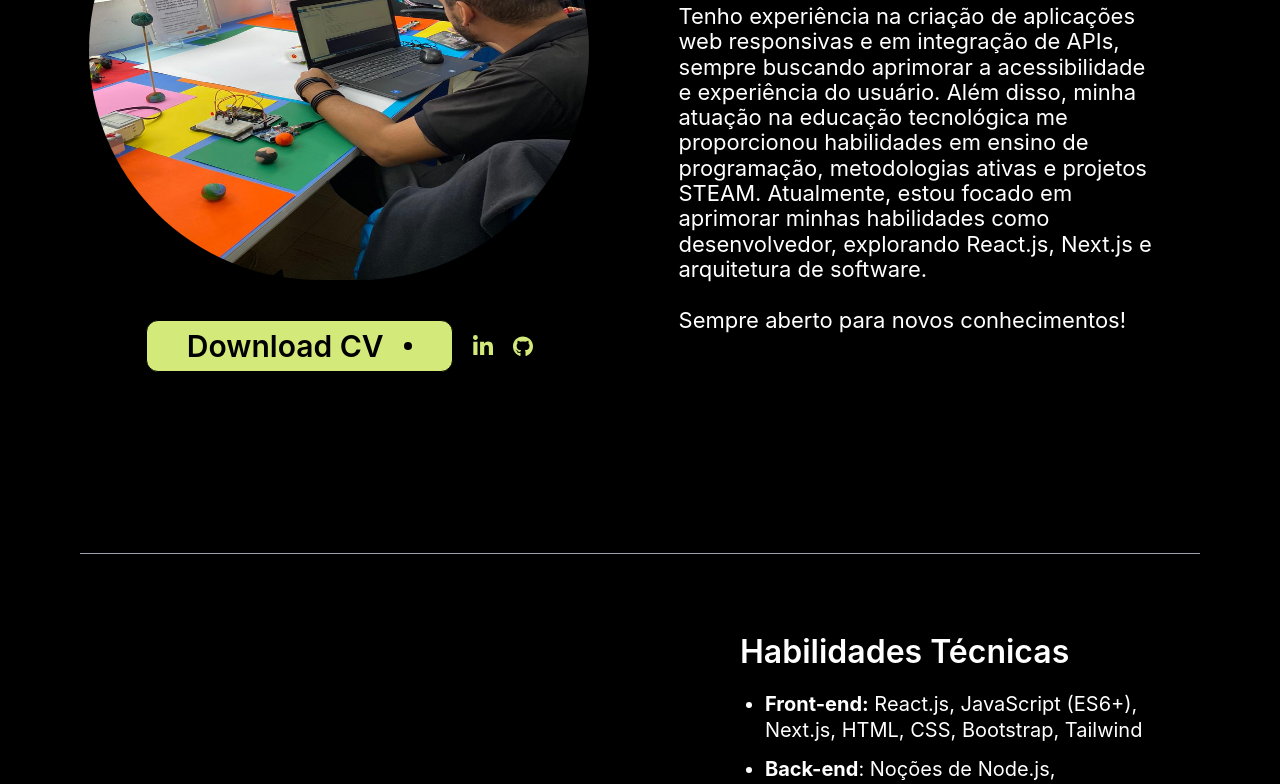
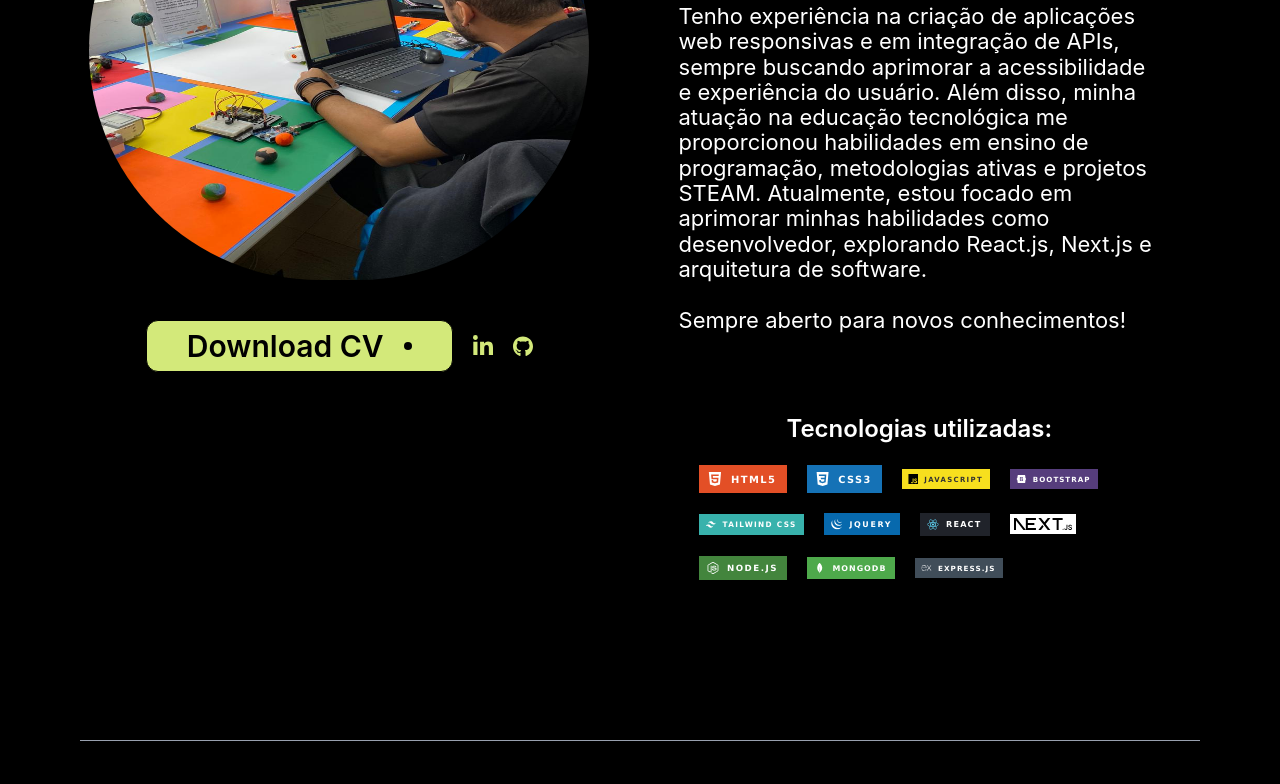
Before and after one commit to ErickSouza94/portifolio, a React (Vite) app: page /more-about in a window 1280 px wide. Shown: the part 475-1259 px from the top of the page. Built offline with nearby package versions, Linux system fonts and the light colour scheme.

Commit message:
refactor: add component Tool and add to MoreAboutTop layout.

```diff
--- a/src/components/Tools.jsx
+++ b/src/components/Tools.jsx
@@ -12,7 +12,7 @@ import express from "/express.svg"
 
 const Tools = () => {
   return (
-    <div className="p-5 flex items-center gap-5 flex-wrap">
+    <div className="p-5 flex items-center gap-5 flex-wrap max-w-[800px]">
             <img src={html} alt="" className="md:w-[20%] h-[10%] max-w-[24%] sm:w-[20%]"/>
             <img src={css} alt="" className="md:w-[17%] h-[10%] max-w-[24%] sm:w-[20%]"/>
             <img src={js} alt="" className="md:w-[20%] h-[10%] max-w-[24%] sm:w-[20%]"/>
--- a/src/pages/About/components/MoreAboutTop.jsx
+++ b/src/pages/About/components/MoreAboutTop.jsx
@@ -1,5 +1,6 @@
 import { FaGithub, FaLinkedinIn } from "react-icons/fa6";
 import working from "/working.jpeg";
+import Tools from "../../../components/Tools";
 
 const MoreAboutTop = () => {
   return (
@@ -65,6 +66,11 @@ const MoreAboutTop = () => {
           Sempre aberto para novos conhecimentos!
         </p>
 
+          <div className="flex flex-col items-center text-center w-[100%]">
+            <p className="text-2xl font-semibold">Tecnologias utilizadas:</p>
+            <Tools/>
+          </div>
+
       </div>
     </div>
   );
--- a/src/pages/HomePage/index.jsx
+++ b/src/pages/HomePage/index.jsx
@@ -14,7 +14,7 @@ const Home = () => {
 
   return (
     <div className="global md:pt-[80px] flex flex-col justify-center border-b-3 border-gray-500 gap-[50px] px-[20px]">
-      <div className="mx-auto w-full flex flex-col-reverse md:flex-row justify-between items-center max-h-[100%]  pb-15 border-b-3 border-gray-500 gap-5">
+      <div className="mx-auto w-full flex flex-col-reverse md:flex-row justify-around items-center max-h-[100%]  pb-15 border-b-3 border-gray-500 gap-5">
         <div className="w-full p-5 md:text-2xl sm:text-xl max-h-[100%] lado-esquerdo items-center">
           <h1 className="font-bold !text-[2em] sm:w-[350px] ">
             OLÁ, EU ME CHAMO <br /> ERICK SOUZA
```
